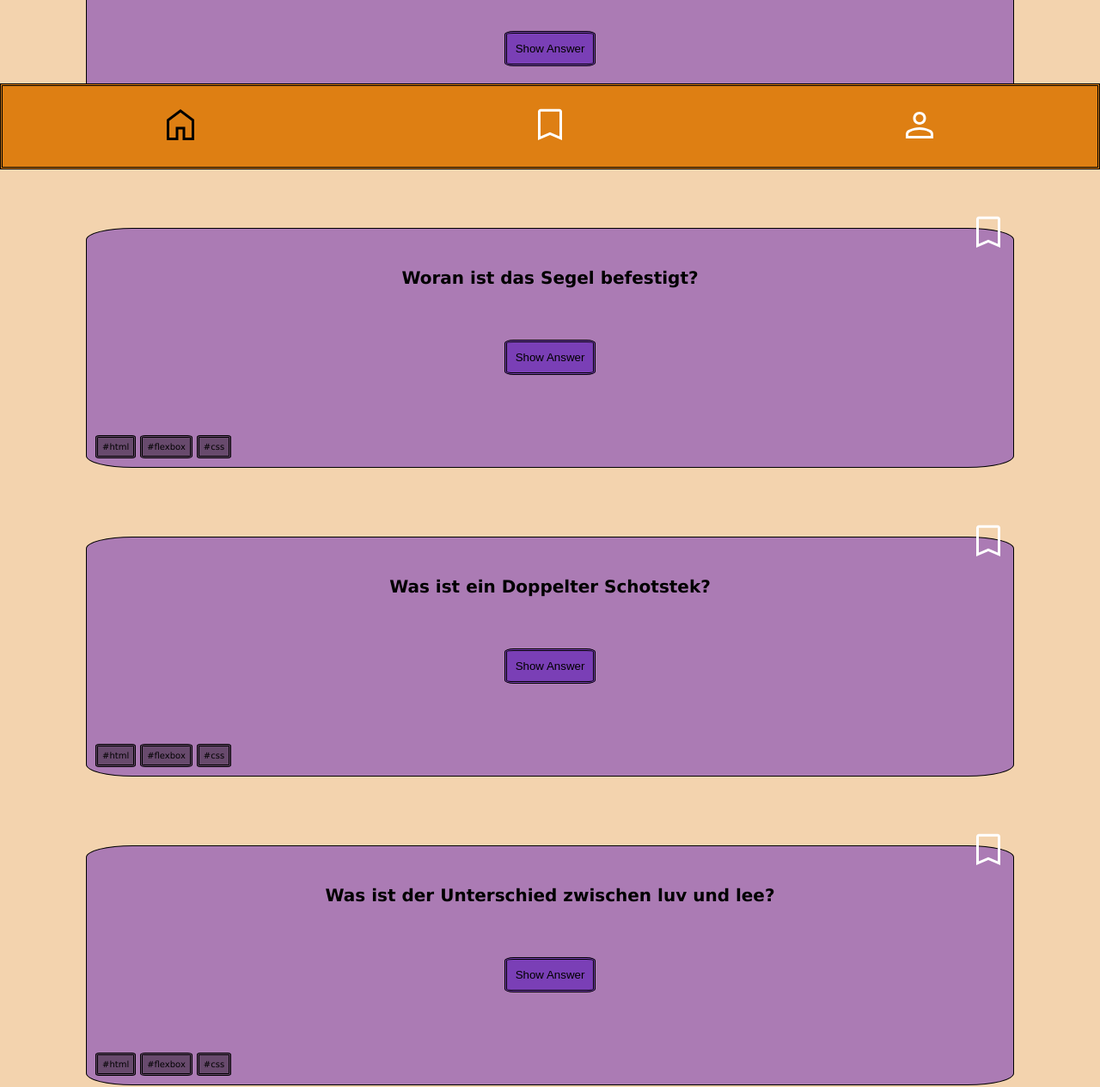
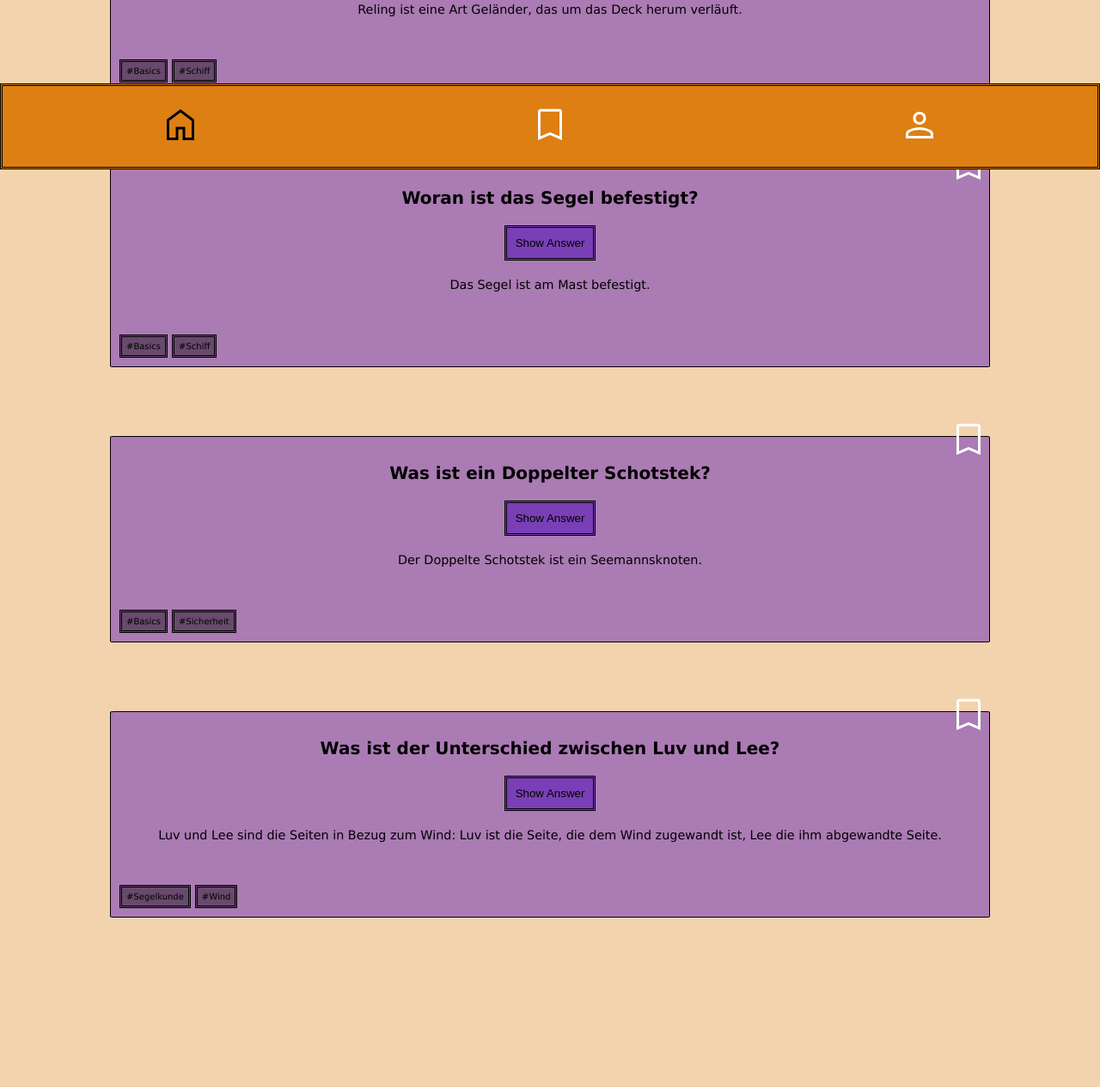
Before and after one commit to tejue/quizz-app, a plain HTML site: page index.html in a window 1280 px wide. Shown: the part 603-1867 px from the top of the page at 86% size. After the commit the page ends 1820 px from the top, so only its background shows below. Drawn offline with Linux system fonts and the light colour scheme.

Commit message:
include answer in html questioncard-section

```diff
--- a/css/components/button/button.css
+++ b/css/components/button/button.css
@@ -1,6 +1,12 @@
-.button--purple {
-  border-radius: 10%;
+button {
+  border-radius: var(--border-radius);
   border: double;
   padding: 10px;
+}
+
+.button--purple {
   background-color: var(--full-purple);
 }
+
+.button--darkmode {
+}
--- a/css/components/questioncard/questioncard.css
+++ b/css/components/questioncard/questioncard.css
@@ -1,24 +1,31 @@
 .questioncard__box {
   display: flex;
   flex-direction: column;
-  justify-content: center;
   align-items: center;
-  gap: 40px;
-  width: 100%;
-  min-width: 120px;
-  height: auto;
+  gap: 20px;
+  width: 80vw;
+  height: 100%;
   border: solid thin;
-  border-radius: 5%;
+  border-radius: var(--border-radius);
   position: relative;
   background-color: var(--light-purple);
 }
 
 .questioncard__question {
+  font-size: 20px;
+  margin: 30px 20px 0 20px;
   text-align: center;
+}
+
+.questioncard__answer {
+  font-size: 0.9em;
+  text-align: center;
+  margin: 0 20px 0 20px;
+  _visibility: hidden;
 }
 
 .questioncard__bookmark-icon {
   position: absolute;
-  top: -20px;
-  right: 5px;
+  top: -21px;
+  right: 0px;
 }
--- a/css/components/tags/tags.css
+++ b/css/components/tags/tags.css
@@ -5,13 +5,12 @@
   flex-wrap: wrap;
   align-items: flex-end;
   align-self: flex-start;
-  margin-top: 20px;
-  padding: 10px;
+  margin: 30px 10px 10px 10px;
 }
 
 .tag__item {
   border: double var(--black);
-  border-radius: 10%;
+  border-radius: var(--border-radius);
   padding: 5px;
   font-size: 10px;
   background-color: var(--gray-purple);
--- a/global.css
+++ b/global.css
@@ -9,6 +9,8 @@
   --full-purple: #4d09ba84;
   --light-purple: #4d09ba6f;
   --gray-purple: #00000065;
+
+  --border-radius: 0.5%;
 }
 
 * {
@@ -46,16 +48,15 @@ h1 {
 main {
   display: flex;
   flex-direction: column;
-  justify-content: center;
   align-items: center;
-  padding: 150px 100px 150px 100px;
+  padding: 150px 0 150px 0;
   gap: 80px;
 }
 
 h2 {
   font-size: 20px;
-  padding: 20px;
-  margin-top: 25px;
+  _padding: 20px;
+  _margin-top: 25px;
 }
 
 h3 {
--- a/index.html
+++ b/index.html
@@ -23,10 +23,14 @@
           Wo ist bei einem Schiff Steuerbord?
         </h2>
         <button class="button--purple">Show Answer</button>
+        <button class="button--purple" hidden>Hide Answer</button>
+        <p class="questioncard__answer">
+          Steuerbord ist in Fahrtrichtung die linke Seite des Schiffs.
+        </p>
         <ul class="tag">
-          <li class="tag__item">#html</li>
-          <li class="tag__item">#flexbox</li>
-          <li class="tag__item">#css</li>
+          <li class="tag__item">#Basics</li>
+          <li class="tag__item">#Schiff</li>
+          <li class="tag__item">#Orientierung</li>
         </ul>
       </section>
       <section class="questioncard__box">
@@ -36,10 +40,12 @@
         />
         <h2 class="questioncard__question">Was ist die Reling?</h2>
         <button class="button--purple">Show Answer</button>
+        <p class="questioncard__answer">
+          Reling ist eine Art Geländer, das um das Deck herum verläuft.
+        </p>
         <ul class="tag">
-          <li class="tag__item">#html</li>
-          <li class="tag__item">#flexbox</li>
-          <li class="tag__item">#css</li>
+          <li class="tag__item">#Basics</li>
+          <li class="tag__item">#Schiff</li>
         </ul>
       </section>
       <section class="questioncard__box">
@@ -49,10 +55,10 @@
         />
         <h2 class="questioncard__question">Woran ist das Segel befestigt?</h2>
         <button class="button--purple">Show Answer</button>
+        <p class="questioncard__answer">Das Segel ist am Mast befestigt.</p>
         <ul class="tag">
-          <li class="tag__item">#html</li>
-          <li class="tag__item">#flexbox</li>
-          <li class="tag__item">#css</li>
+          <li class="tag__item">#Basics</li>
+          <li class="tag__item">#Schiff</li>
         </ul>
       </section>
       <section class="questioncard__box">
@@ -62,10 +68,12 @@
         />
         <h2 class="questioncard__question">Was ist ein Doppelter Schotstek?</h2>
         <button class="button--purple">Show Answer</button>
+        <p class="questioncard__answer">
+          Der Doppelte Schotstek ist ein Seemannsknoten.
+        </p>
         <ul class="tag">
-          <li class="tag__item">#html</li>
-          <li class="tag__item">#flexbox</li>
-          <li class="tag__item">#css</li>
+          <li class="tag__item">#Basics</li>
+          <li class="tag__item">#Sicherheit</li>
         </ul>
       </section>
       <section class="questioncard__box">
@@ -74,13 +82,16 @@
           class="questioncard__bookmark-icon"
         />
         <h2 class="questioncard__question">
-          Was ist der Unterschied zwischen luv und lee?
+          Was ist der Unterschied zwischen Luv und Lee?
         </h2>
         <button class="button--purple">Show Answer</button>
+        <p class="questioncard__answer">
+          Luv und Lee sind die Seiten in Bezug zum Wind: Luv ist die Seite, die
+          dem Wind zugewandt ist, Lee die ihm abgewandte Seite.
+        </p>
         <ul class="tag">
-          <li class="tag__item">#html</li>
-          <li class="tag__item">#flexbox</li>
-          <li class="tag__item">#css</li>
+          <li class="tag__item">#Segelkunde</li>
+          <li class="tag__item">#Wind</li>
         </ul>
       </section>
     </main>
```
Also changed, not shown: bookmarks.html (+9 -5 lines).
